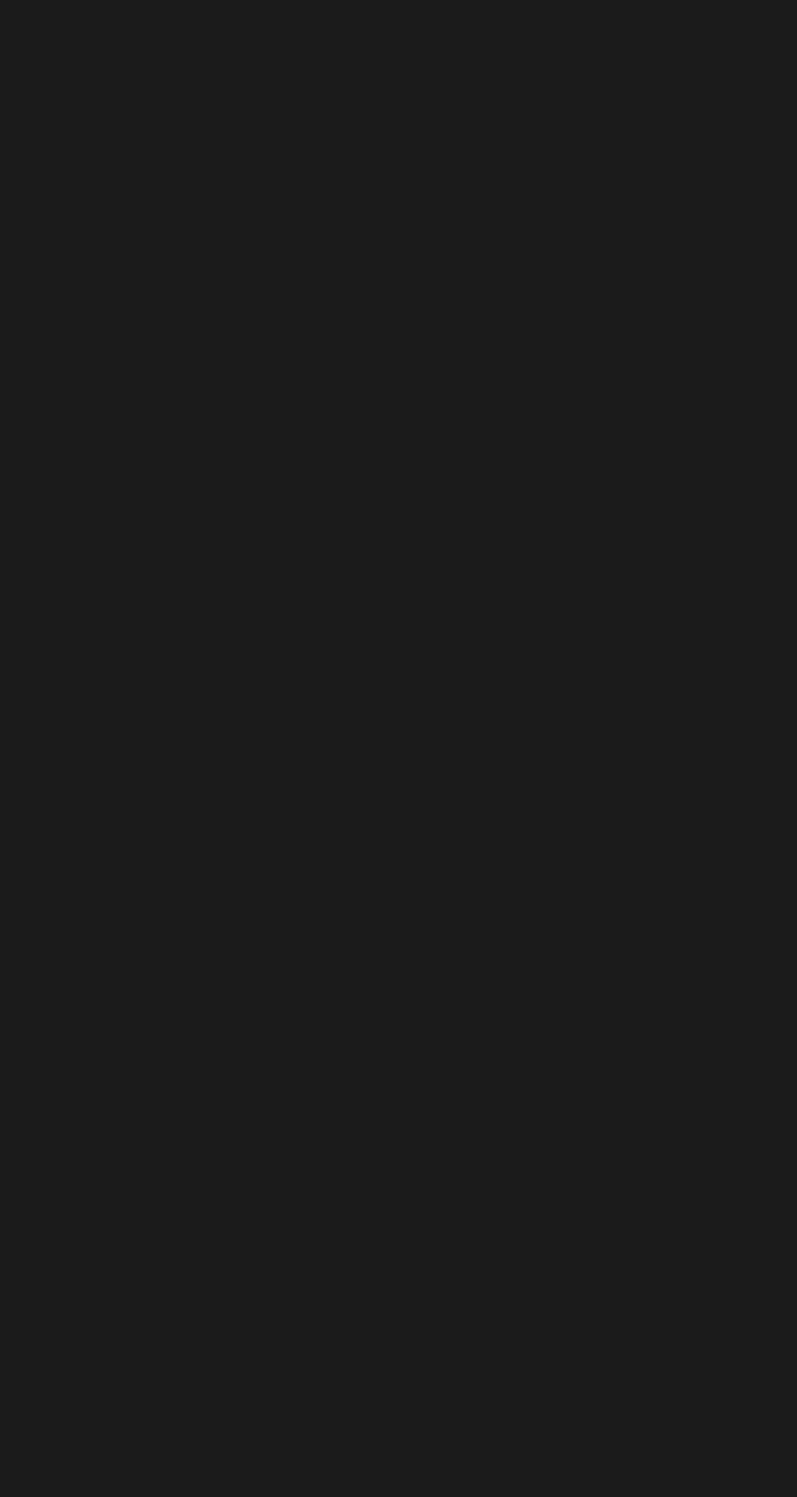
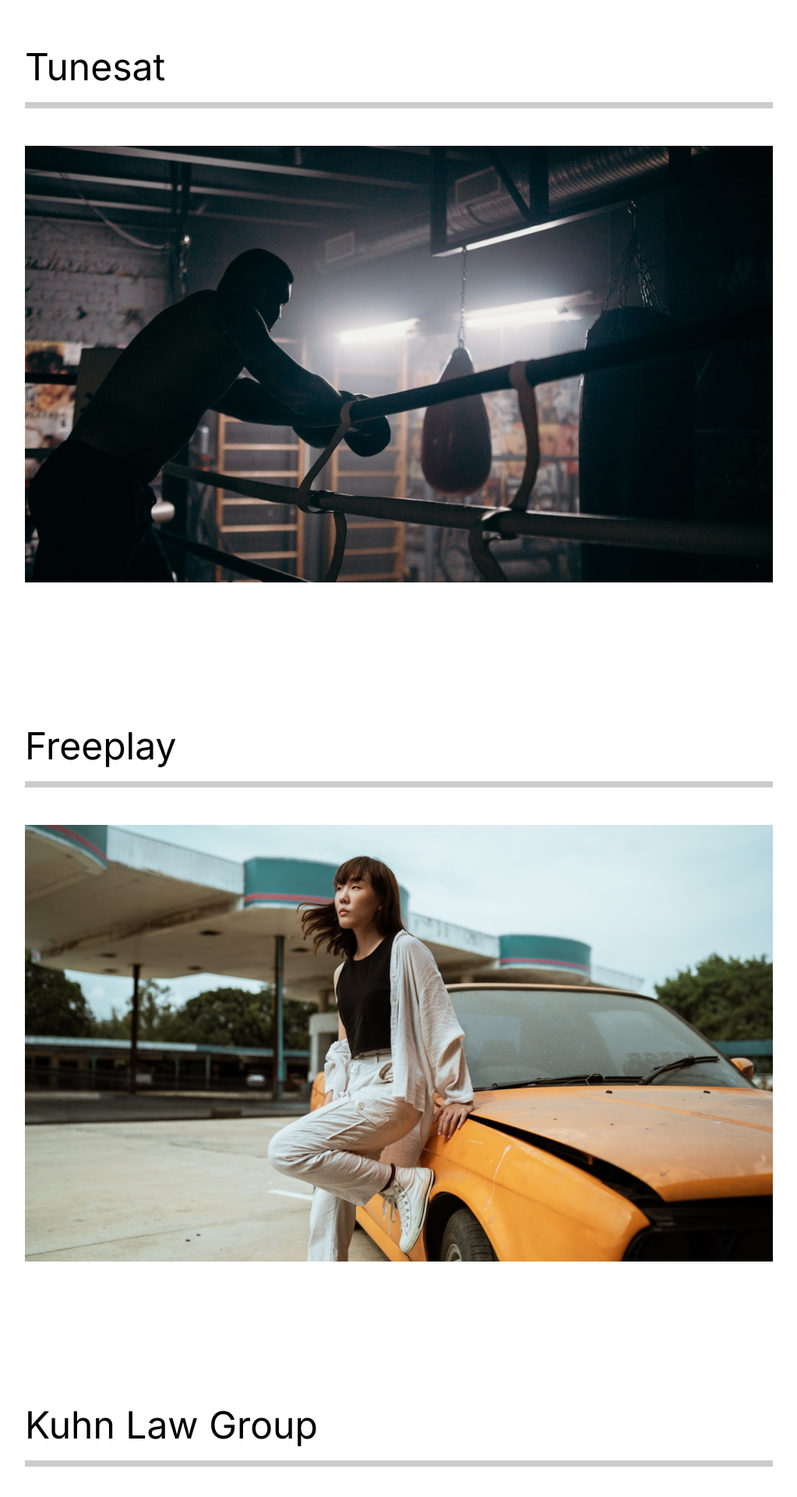
Before and after one commit to kceron/a-site-one, a React (Create React App) app: page /work in a window 1280 px wide. Shown: the part 120-2040 px from the top of the page at 78% size, without its empty margins (128-1151 px from the left). Before the commit the page ends 800 px from the top, so only its background shows below. Built offline with nearby package versions, Linux system fonts and the light colour scheme.

Commit message:
our work page

```diff
--- a/src/pages/OurWork.js
+++ b/src/pages/OurWork.js
@@ -1,11 +1,59 @@
 import React from "react";
+import styled from "styled-components";
+import { Link } from "react-router-dom";
+import athlete from "../img/athlete-small.png";
+import theracer from "../img/theracer-small.png";
+import goodtimes from "../img/goodtimes-small.png";
 
 const OurWork = () => {
   return (
-    <div>
-        <h1>Our Work</h1>
-    </div>
+    <StyledWork>
+      <StyledClient>
+        <h2>Tunesat</h2>
+        <div className="line"></div>
+        <Link>
+          <img src={athlete} alt="Client Logo" />
+        </Link>
+      </StyledClient>
+      <StyledClient>
+        <h2>Freeplay</h2>
+        <div className="line"></div>
+        <Link>
+          <img src={theracer} alt="Client Logo" />
+        </Link>
+      </StyledClient>
+      <StyledClient>
+        <h2>Kuhn Law Group</h2>
+        <div className="line"></div>
+        <Link>
+          <img src={goodtimes} alt="Client Logo" />
+        </Link>
+      </StyledClient>
+    </StyledWork>
   );
 };
 
+const StyledWork = styled.div`
+  min-height: 100vh;
+  overflow: hidden;
+  padding: 5rem 10rem;
+  background: white;
+  h2 {
+    padding: 1rem 0rem;
+  }
+`;
+const StyledClient = styled.div`
+  padding-bottom: 10rem;
+  .line {
+    height: 0.5rem;
+    background: #cccccc;
+    margin-bottom: 3rem;
+  }
+  img {
+    width: 100%;
+    height: 70vh;
+    object-fit: cover;
+  }
+`;
+
 export default OurWork;
```
